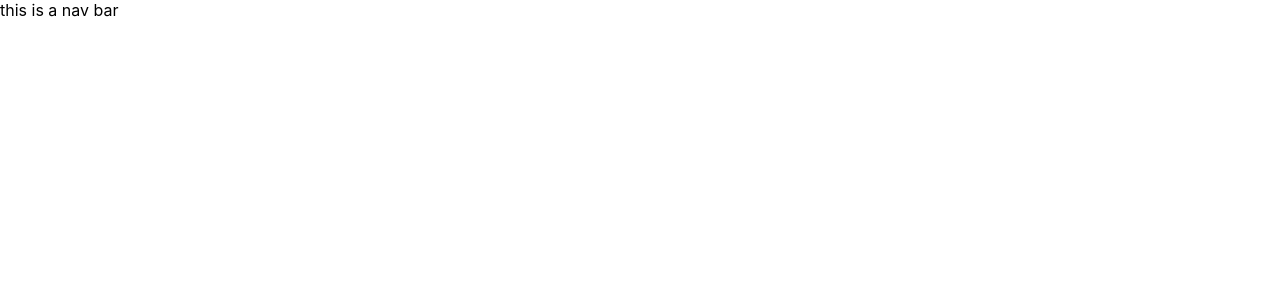
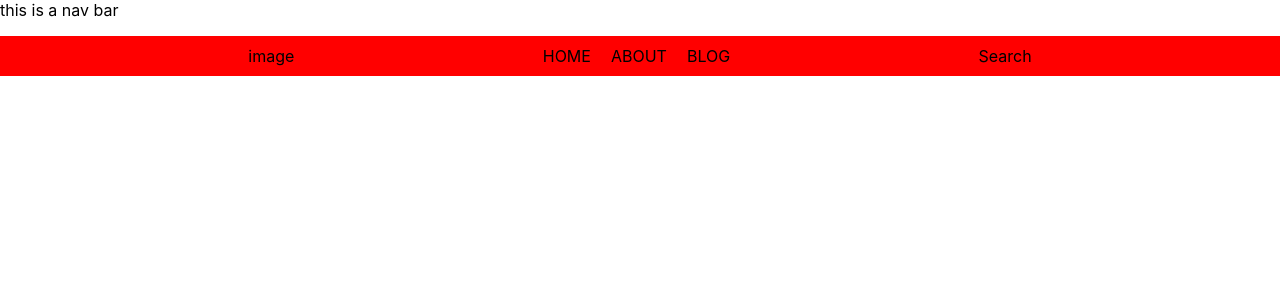
Before and after one commit to asadkhan-cc/Test, a React (Create React App) app: page / in a window 1280 px wide. Shown: the top 300 px of the page. Built offline with nearby package versions, Linux system fonts and the light colour scheme.

Commit message:
header made

```diff
--- a/src/App.css
+++ b/src/App.css
@@ -36,3 +36,28 @@
     transform: rotate(360deg);
   }
 }
+.header{
+
+display: flex;
+
+list-style-type: none !important;
+background-color: red;
+padding: 0px 10px;
+}
+.header li{
+
+  display: flex;
+
+  list-style-type: none !important;
+  background-color: red;
+  padding: 10px 10px;
+  margin : auto ,auto ;
+  }
+.header span{
+  margin-right: auto;
+  margin-left: auto;
+  text-align: center;
+  margin-top: auto;
+  margin-bottom: auto;
+
+  }
--- a/src/App.js
+++ b/src/App.js
@@ -1,13 +1,21 @@
-import React from 'react'
+import React from "react";
 // import Main from "./components/Main/Main";
-import './App.css'
+import "./App.css";
 function App() {
-
-
   return (
-    <div >
-      <header>this is a nav bar</header>
-    {/* <Main className="App-header"></Main> */}
+    <div>
+      <header>
+        this is a nav bar
+        <br />
+        <ul className="header ">
+          <span>image</span>
+          <li>HOME</li>
+          <li>ABOUT</li>
+          <li>BLOG</li>
+          <span>Search</span>
+        </ul>
+      </header>
+      {/* <Main className="App-header"></Main> */}
     </div>
   );
 }
```
